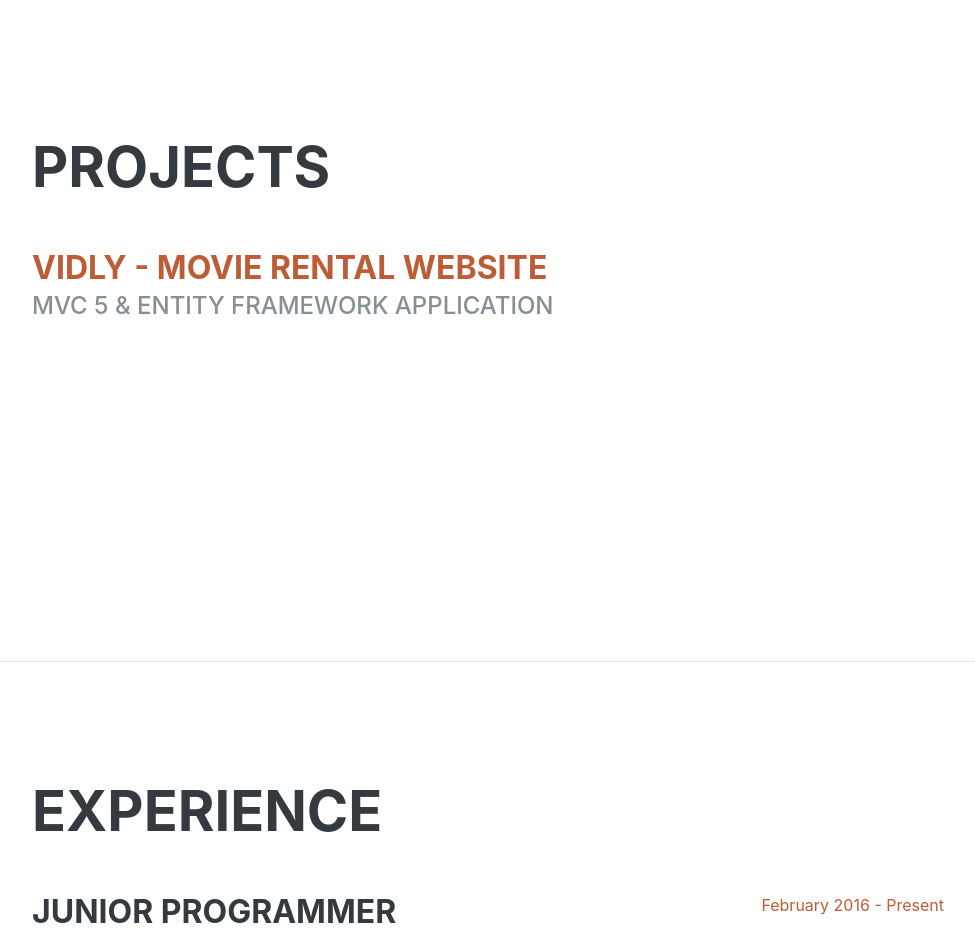
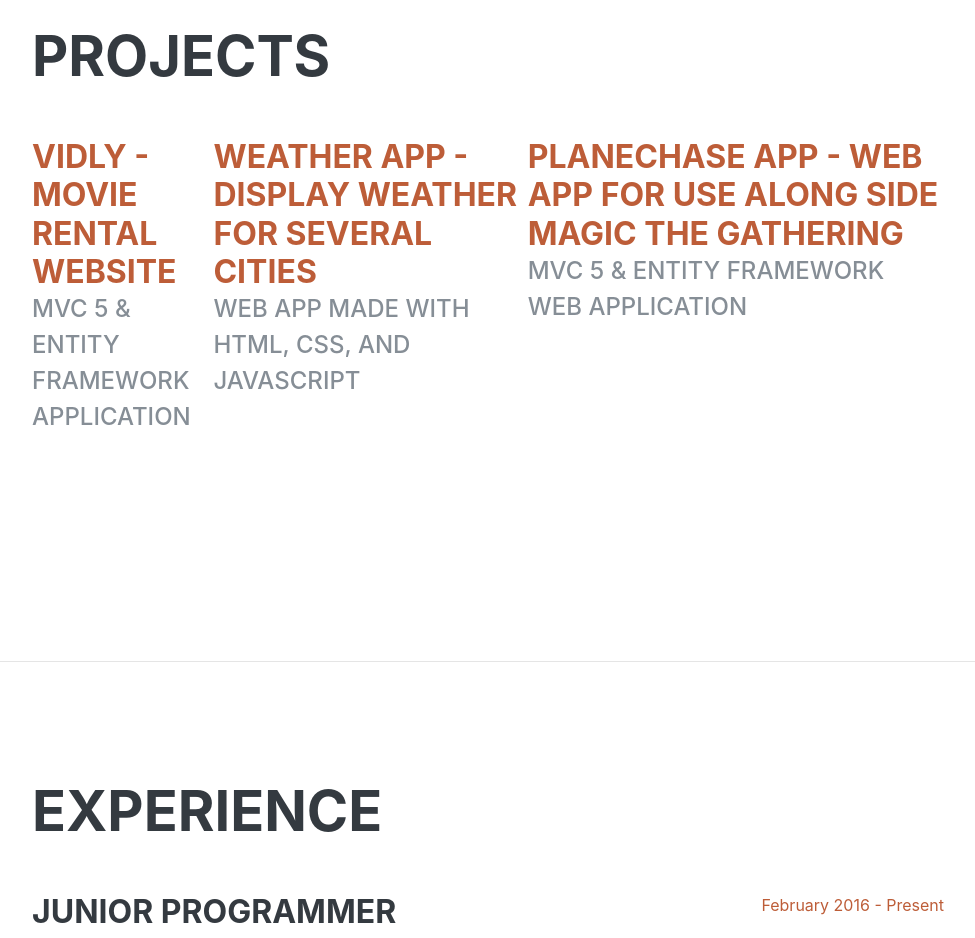
Before and after one commit to JeffH31/Landing_Page, a website: page Index.html in a window 1280 px wide. Shown: the part 940-1878 px from the top of the page, without its empty margins (288-1263 px from the left). Drawn offline with nearby package versions, Linux system fonts and the light colour scheme; files that its build step writes are made by us from their sources; a web font is replaced by a local one.

Commit message:
Added links to projects on github

```diff
--- a/Index.html
+++ b/Index.html
@@ -91,9 +91,16 @@
           <h2 class="mb-5">Projects</h2>
           <div class="resume-item d-flex flex-column flex-md-row mb-5">
             <div class="resume-content mr-auto">
-              <h3 class="mb-0"><a href="http://jeffh.site/">Vidly - Movie Rental Website</a></h3>
+              <h3 class="mb-0"><a href="https://github.com/JeffH31/Vidly">Vidly - Movie Rental Website</a></h3>
               <div class="subheading mb-3">MVC 5 & Entity Framework Application</div>
-
+            </div>
+            <div class="resume-content mr-auto">
+              <h3 class="mb-0"><a href="https://github.com/JeffH31/Weather-App">Weather App - Display Weather for several cities</a></h3>
+              <div class="subheading mb-3">Web App made with HTML, CSS, and JavaScript</div>
+            </div>
+            <div class="resume-content mr-auto">
+              <h3 class="mb-0"><a href="https://github.com/JeffH31/PCApp">Planechase App - Web App for use along side Magic the Gathering</a></h3>
+              <div class="subheading mb-3">MVC 5 & Entity Framework Web Application</div>
             </div>
           </div>
         </div>
```
